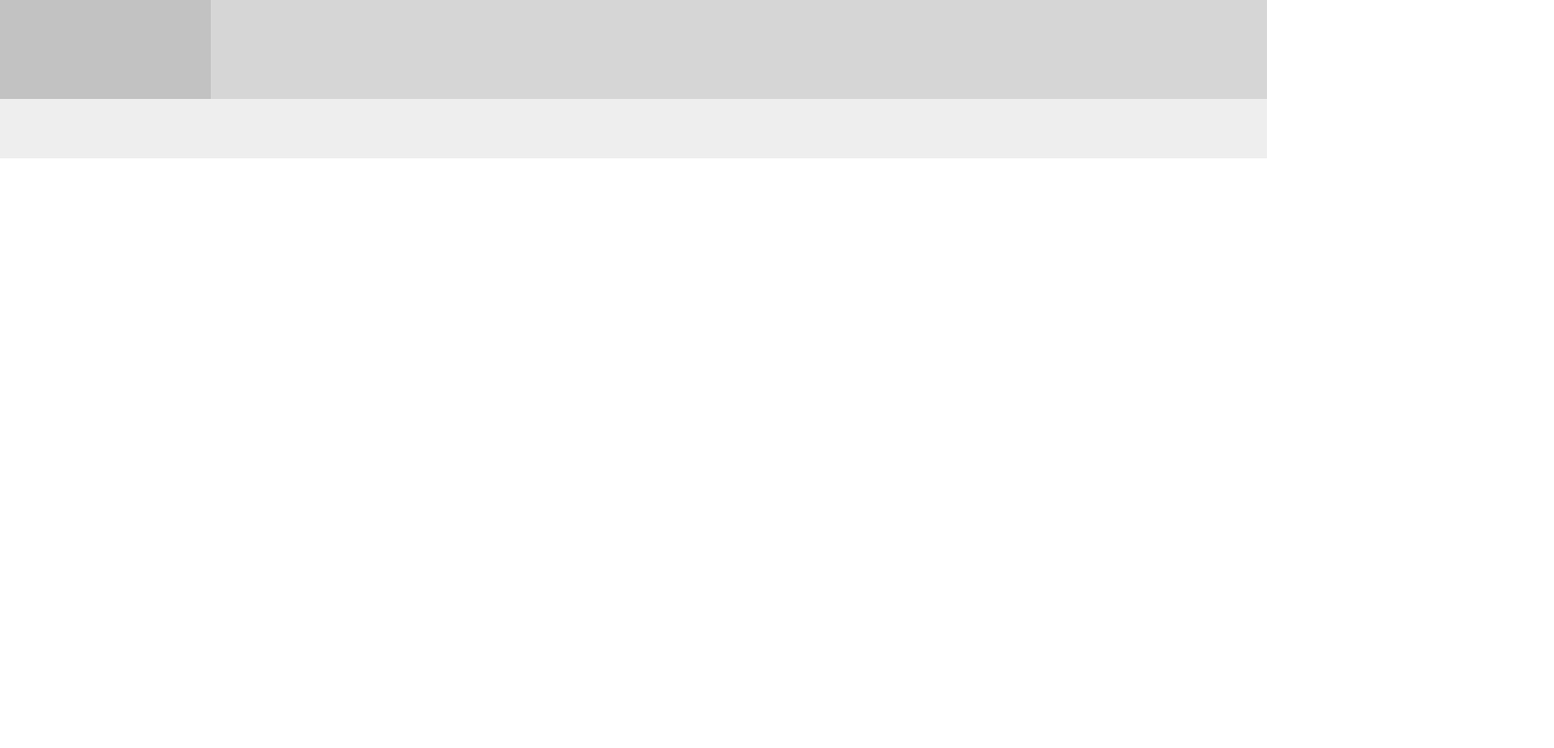
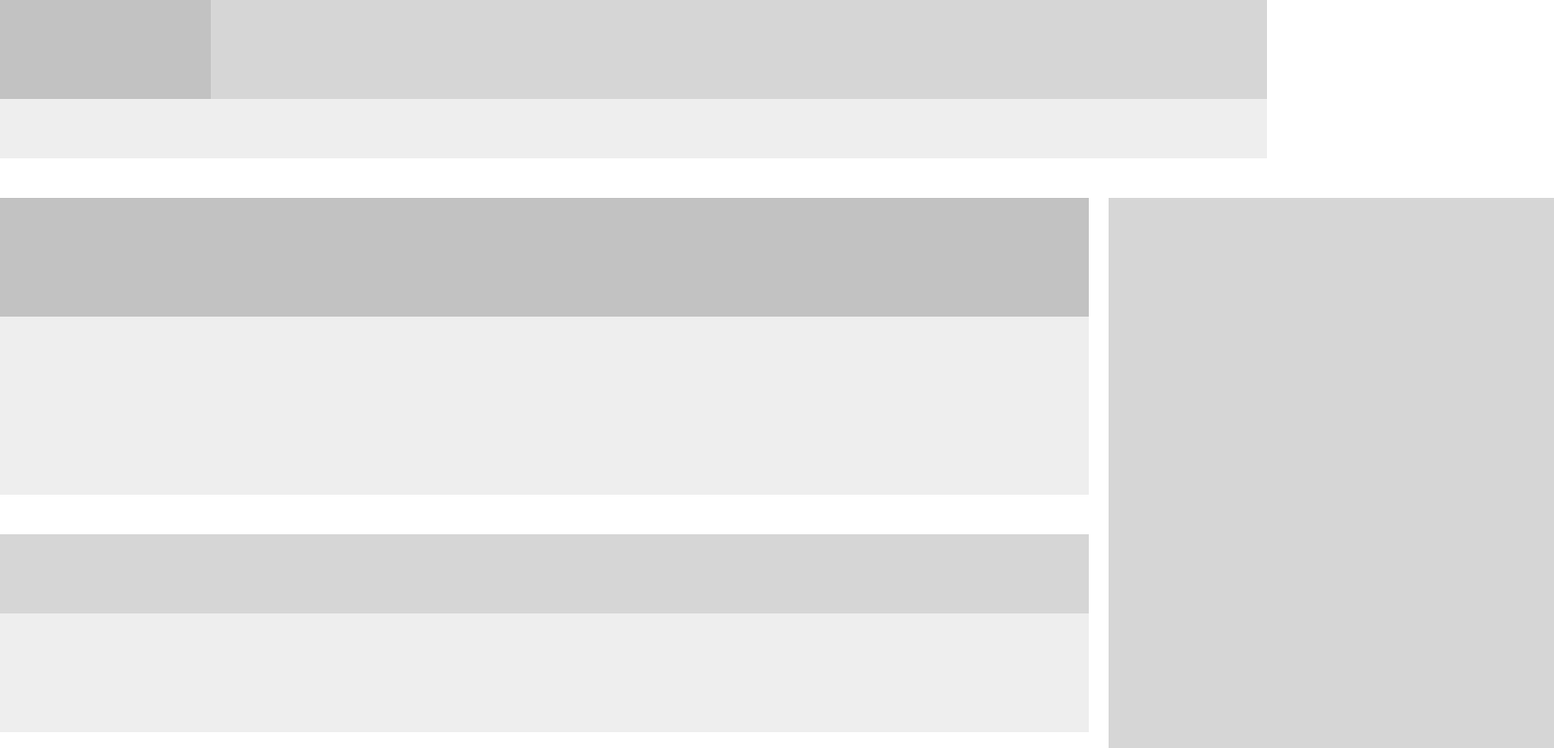
Before and after one commit to curly08/design-teardown, a plain HTML site: page index.html in a window 1280 px wide. Shown: the top 756 px of the page at 99% size, 1570 px wide, since content can reach past the window. Drawn offline with Linux system fonts and the light colour scheme.

Commit message:
Style first section

```diff
--- a/index.html
+++ b/index.html
@@ -20,20 +20,20 @@
   <main>
     <div class="first-section">
       <section class="articles">
-        <section class="post">
-          <h2></h2>
+        <section id="first-post" class="post lvl-1">
+          <h2 class="lvl-3"></h2>
           <p></p>
         </section>
-        <section class="post">
-          <h2></h2>
+        <section class="post lvl-1">
+          <h2 class="lvl-2"></h2>
           <p></p>
         </section>
-        <section class="post">
-          <h2></h2>
+        <section class="post lvl-1">
+          <h2 class="lvl-2"></h2>
           <p></p>
         </section>
       </section>
-      <section class="email-signup">
+      <section class="email-signup lvl-2">
 
       </section>
     </div>
@@ -56,31 +56,31 @@
         <h2></h2>
         <p></p>
       </section>
-      <section class="post">
+      <section class="half-post">
         <h2></h2>
         <p></p>
       </section>
-      <section class="post">
+      <section class="half-post">
         <h2></h2>
         <p></p>
       </section>
-      <section class="post">
+      <section class="half-post">
         <h2></h2>
         <p></p>
       </section>
-      <section class="post">
+      <section class="half-post">
         <h2></h2>
         <p></p>
       </section>
-      <section class="post">
+      <section class="half-post">
         <h2></h2>
         <p></p>
       </section>
-      <section class="post">
+      <section class="half-post">
         <h2></h2>
         <p></p>
       </section>
-      <section class="post">
+      <section class="half-post">
         <h2></h2>
         <p></p>
       </section>
--- a/style.css
+++ b/style.css
@@ -44,7 +44,9 @@ table {
 	border-spacing: 0;
 }
 
-/* My Style */
+/* My Styles */
+
+/* Global */
 
 * {
   box-sizing: border-box;
@@ -88,3 +90,44 @@ nav {
 .tags {
 	grid-area: 2 / 1 / 3 / 3;
 }
+
+/* Main */
+
+/* First Section */
+
+.first-section {
+	height: 1000px;
+	display: grid;
+	grid-template: 1fr / 2fr 1fr;
+	gap: 20px;
+	justify-items: center;
+}
+
+.articles {
+	grid-area: 1 / 1 / 2 / 2;
+}
+
+.email-signup {
+	grid-area: 1 / 2 / 2 / 3;
+	height: 600px;
+	width: 450px;
+	margin-top: 40px;
+}
+
+.post {
+	height: 200px;
+	width: 1100px;
+	margin: 40px 0;
+}
+
+#first-post {
+	height: 300px;
+}
+
+.post > h2 {
+	height: 80px;
+}
+
+#first-post > h2 {
+	height: 120px;
+}
```
